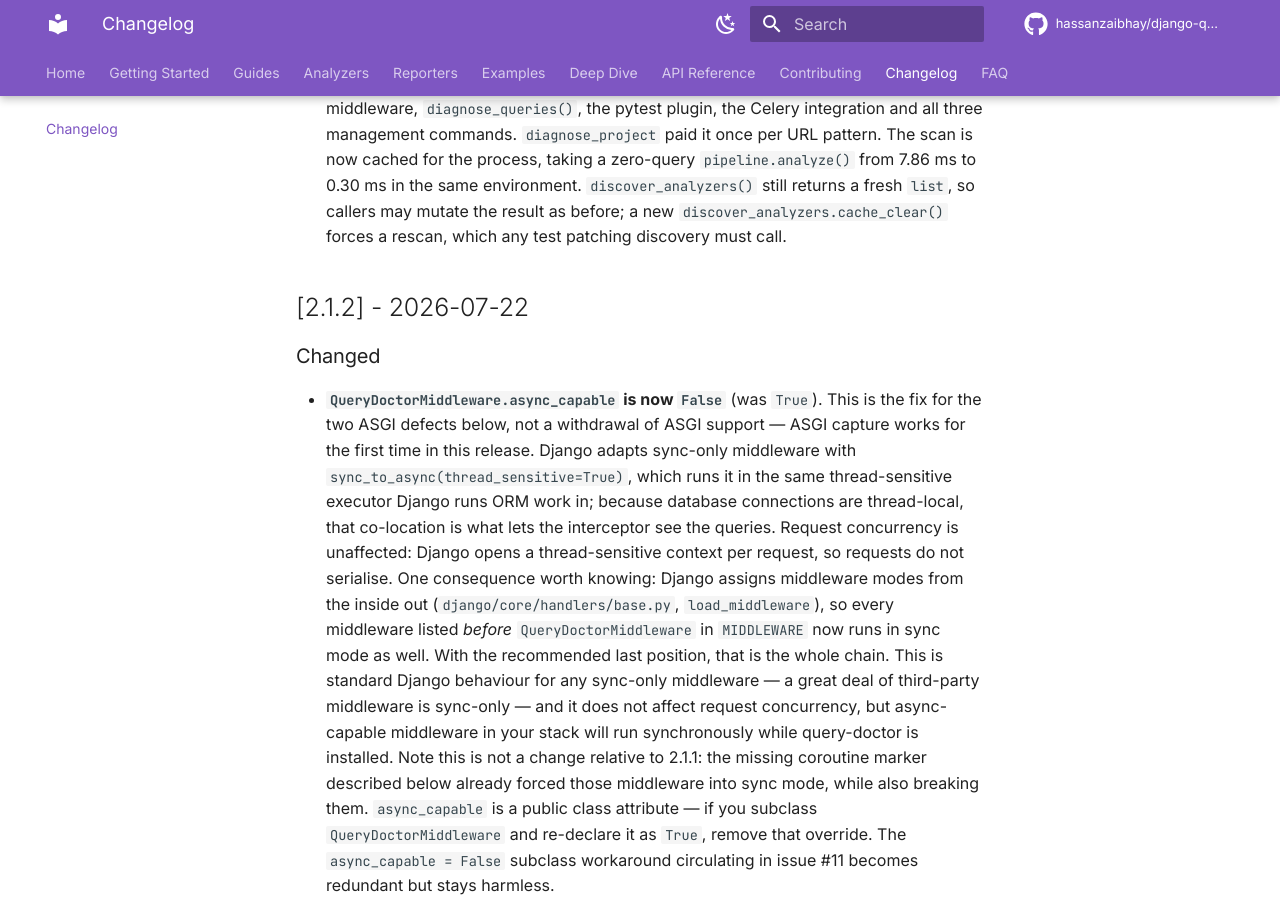
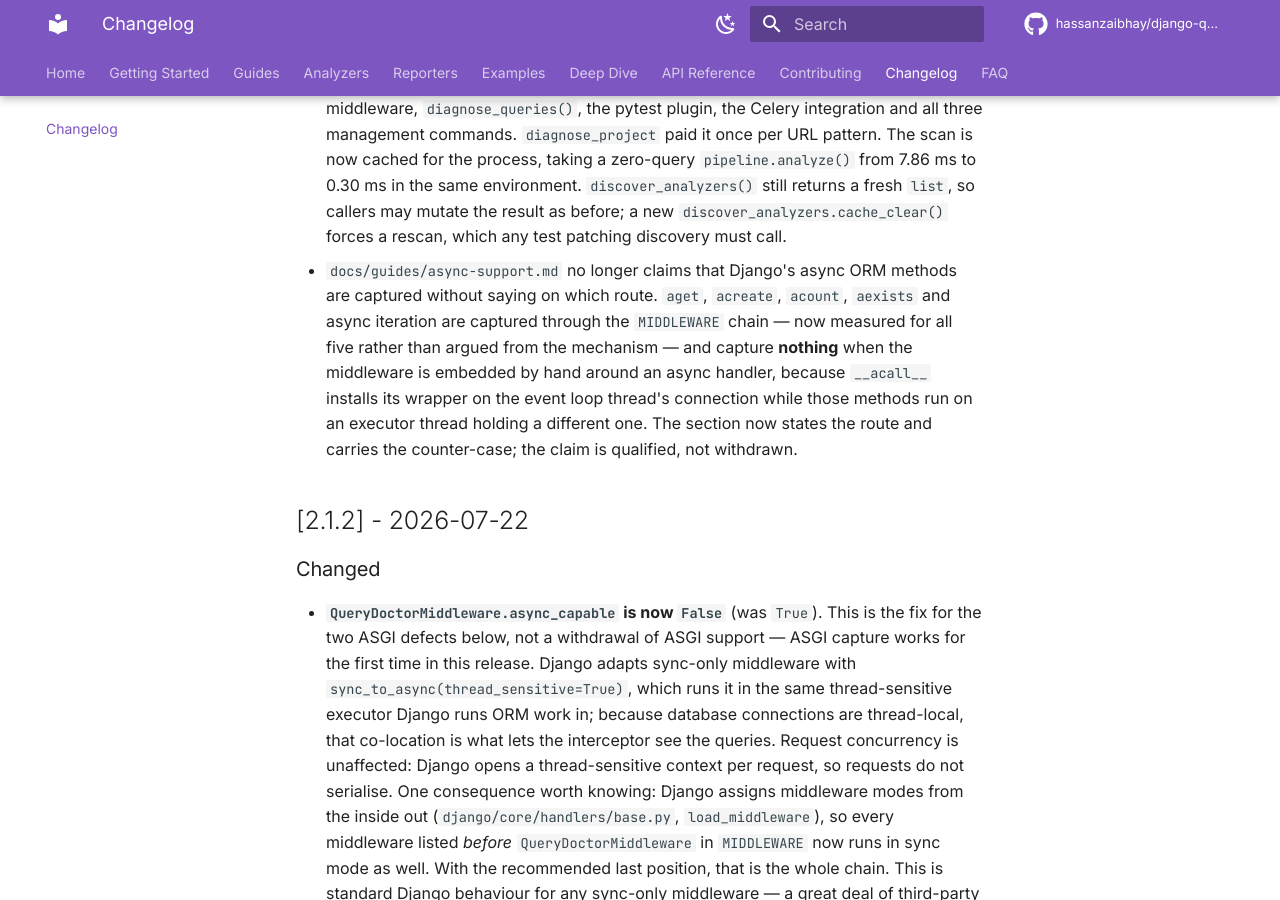
Before and after one commit to hassanzaibhay/django-query-doctor, an MkDocs documentation site: the page built from docs/changelog.md, in a window 1280 px wide and 900 px high, scrolled down 3701 px. Built offline with MkDocs 1.6.1 and Material for MkDocs 9.7.7, drawn with Linux system fonts in a browser that asks for light colours; comment, search, counter and statistics services are not loaded.

Commit message:
docs: qualify the async-ORM capture claim by route
FOLLOWUPS entry 28. docs/guides/async-support.md stated that the interceptor
captures aget, acreate, acount, aexists and async iteration "identically",
without naming a route, under a heading that reads as a property of the package.
The same page documents two routes, and the claim is true on one and false on
the other:

- MIDDLEWARE chain: all five capture. Counts 1/2/2/2/2 plus a per-method SQL
  fragment, so a raw SELECT 1 cannot satisfy the assertions
  (tests/test_asgi_middleware_chain.py::TestASGIAsyncORMCapture, Django 6.0.7
  and 4.2.30).
- Hand-embedding the middleware around an async handler: all five capture
  nothing (::TestDirectEmbedAsyncORMNotCaptured), against a sync view doing
  identical ORM work through the same driver that captures 2.

Cause: __acall__ installs the execute_wrapper on the event loop thread's
connection, while every a* method is internally
sync_to_async(thread_sensitive=True), so the ORM runs on an executor thread
holding a different connections["default"]. Same cause as the diagnose_queries()
limitation documented lower on the same page.

The claim is qualified, not deleted. It is true on the MIDDLEWARE-chain route,
which the page recommends and which essentially every user is on; deleting it
would replace an over-broad true statement with no statement.

The page already carried a thread-placement caveat on the hand-embedding route,
but seven lines above the async-ORM heading and phrased generally, so the two
read as independent. The new admonition connects them explicitly and links back
to that section; the anchor is verified present in the built HTML, not assumed.

Scope: one claim. Whether this page needs a claim-by-claim audit -- four of its
claims have now been measured false in one release -- is S8's question and is
deliberately not started here.

```diff
--- a/CHANGELOG.md
+++ b/CHANGELOG.md
@@ -144,6 +144,15 @@ and this project adheres to [Semantic Versioning](https://semver.org/).
   returns a fresh `list`, so callers may mutate the result as before; a new
   `discover_analyzers.cache_clear()` forces a rescan, which any test patching
   discovery must call.
+- `docs/guides/async-support.md` no longer claims that Django's async ORM
+  methods are captured without saying on which route. `aget`, `acreate`,
+  `acount`, `aexists` and async iteration are captured through the `MIDDLEWARE`
+  chain — now measured for all five rather than argued from the mechanism — and
+  capture **nothing** when the middleware is embedded by hand around an async
+  handler, because `__acall__` installs its wrapper on the event loop thread's
+  connection while those methods run on an executor thread holding a different
+  one. The section now states the route and carries the counter-case; the claim
+  is qualified, not withdrawn.
 
 ## [2.1.2] - 2026-07-22
 
```
Also changed, not shown: docs/guides/async-support.md (+9 -1 lines).
